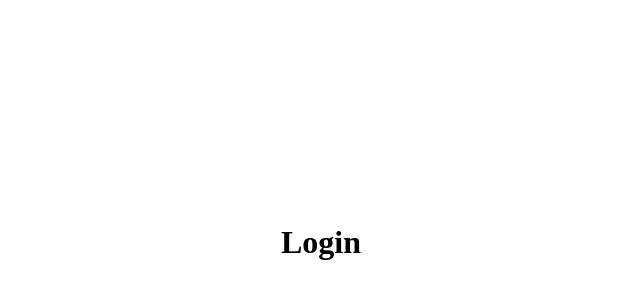
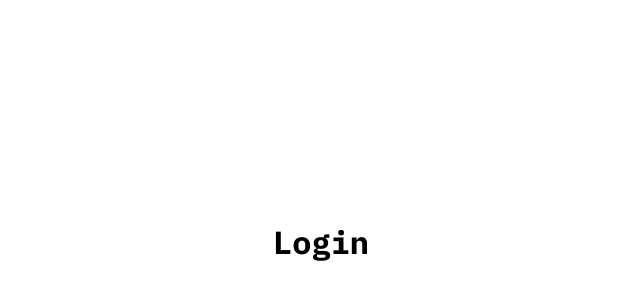
Before and after one commit to wemersonmatheuss/locacao-imovel, a React (Vite) app: page / in a window 1280 px wide. Shown: the part 158-458 px from the top of the page, without its empty margins (319-959 px from the left). Built offline with nearby package versions, Linux system fonts and the light colour scheme.

Commit message:
style: configure global design tokens for typography and colors

```diff
--- a/index.html
+++ b/index.html
@@ -1,9 +1,15 @@
 <!doctype html>
 <html lang="en">
   <head>
+    <link rel="preconnect" href="https://fonts.googleapis.com">
+    <link rel="preconnect" href="https://fonts.gstatic.com" crossorigin>
+
     <meta charset="UTF-8" />
     <link rel="icon" type="image/svg+xml" href="/vite.svg" />
     <meta name="viewport" content="width=device-width, initial-scale=1.0" />
+
+    <link href="https://fonts.googleapis.com/css2?family=IBM+Plex+Mono:ital,wght@0,100;0,200;0,300;0,400;0,500;0,600;0,700;1,100;1,200;1,300;1,400;1,500;1,600;1,700&display=swap" rel="stylesheet">
+
     <title>locacao-imovel</title>
   </head>
   <body>
--- a/src/styles/global.css
+++ b/src/styles/global.css
@@ -4,6 +4,17 @@
   box-sizing: border-box;
 }
 
-/*
-criar as variaveis de cores aquis
-*/
+:root {
+  /* FONT */
+  --font-primary: "IBM Plex Mono", monospace;
+
+  /* COLORS */
+  --text-primary: #000000;
+  --input-background: #E4E4E4;
+  --button-background: #26262E;
+  --button-text: #F6F6F6;
+}
+
+body {
+  font-family: var(--font-primary);
+}
```
